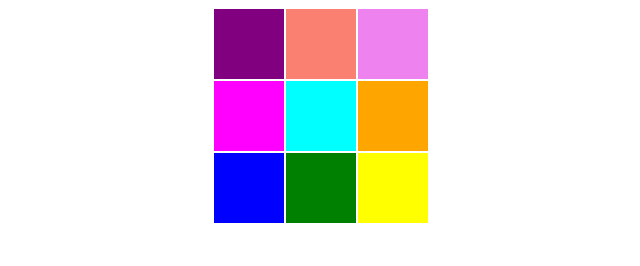
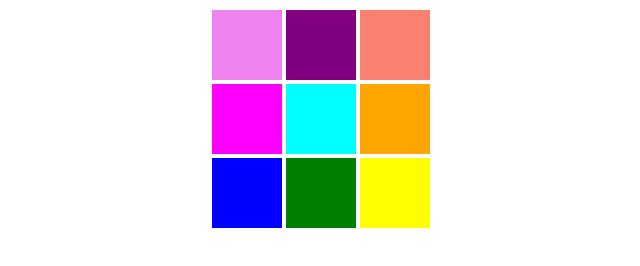
Before and after one commit to tdctkz/WEB_ICP2, a plain HTML site: page source/Task3/index.html in a window 1280 px wide. Shown: the whole page, without its empty margins (319-959 px from the left). Drawn offline with Linux system fonts and the light colour scheme.

Commit message:
final update

```diff
--- a/source/Task3/index.html
+++ b/source/Task3/index.html
@@ -6,22 +6,22 @@
   <title>ICP 2 - Task 3</title>
 </head>
 <body>
-<div class="flex_container">
-  <div class="flex_item" style="background: purple"></div>
-  <div class="flex_item" style="background: salmon"></div>
-  <div class="flex_item" style="background: violet"></div>
+<div class="grid">
+  <div class="g" style="background: violet"></div>
+  <div class="g" style="background: purple"></div>
+  <div class="g" style="background: salmon"></div>
 </div>
 
-<div class="flex_container">
-  <div class="flex_item" style="background: magenta"></div>
-  <div class="flex_item" style="background: cyan"></div>
-  <div class="flex_item" style="background: orange"></div>
+<div class="grid">
+  <div class="g" style="background: magenta"></div>
+  <div class="g" style="background: cyan"></div>
+  <div class="g" style="background: orange"></div>
 </div>
 
-<div class="flex_container">
-  <div class="flex_item" style="background: blue"></div>
-  <div class="flex_item" style="background: green"></div>
-  <div class="flex_item" style="background: yellow"></div>
+<div class="grid">
+  <div class="g" style="background: blue"></div>
+  <div class="g" style="background: green"></div>
+  <div class="g" style="background: yellow"></div>
 </div>
 </body>
 </html>
--- a/source/Task3/style.css
+++ b/source/Task3/style.css
@@ -1,16 +1,10 @@
-/* CSS for Parent element */
-.flex_container {
-    padding: 0;
-    margin: 0;
+.grid {
     display: flex;
-    width: 100%;
-    align-items: center;
     justify-content: center;
 }
-/* CSS for Child element */
-.flex_item {
-    margin: 1px;
-    text-align: center;
+.g {
+    margin: 2px;
+    color: white;
     height:70px;
-    width:70px
+    width:70px;
 }
```
Also changed, not shown: documents/Task1_html_code1.png (added), documents/Task1_html_code2.png (added), documents/Task2_css_code.png (added), documents/Task2_html_code1.png (added), documents/Task2_html_code2.png (added), documents/Task2_html_code3.png (added), documents/Task3_css_code.png (added), documents/Task3_html_code.png (added).
